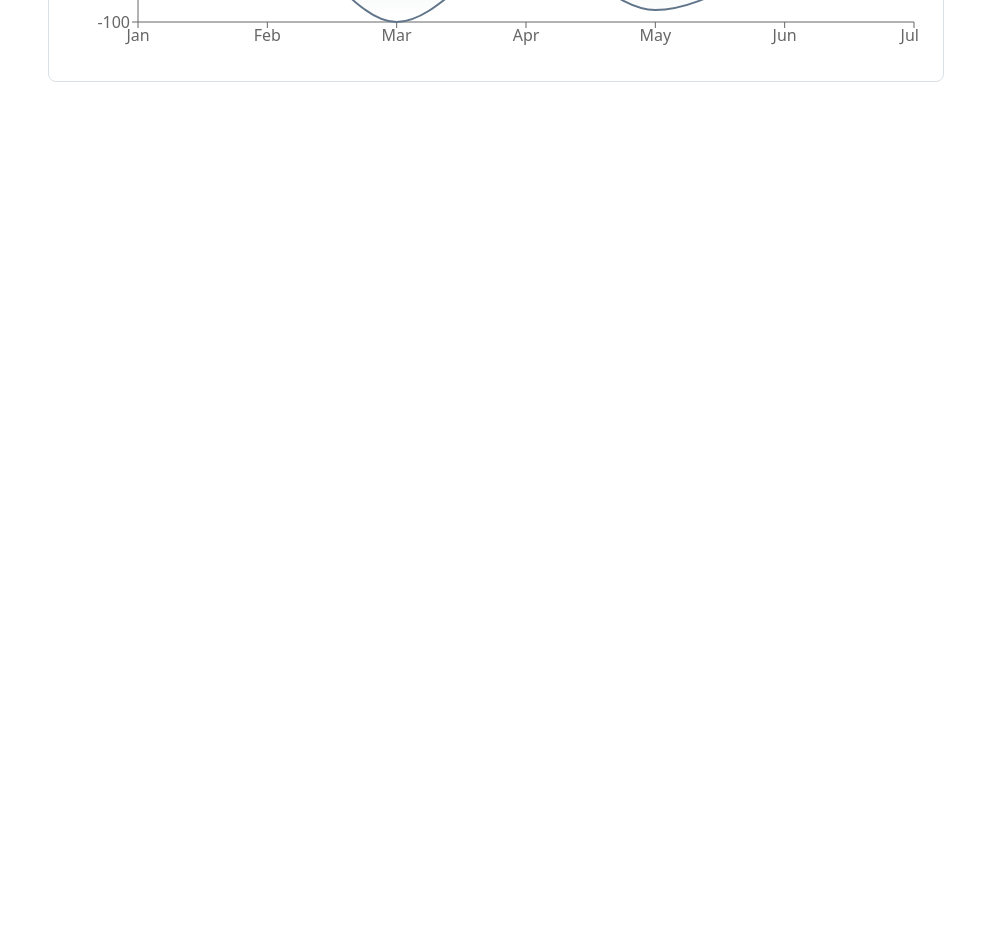
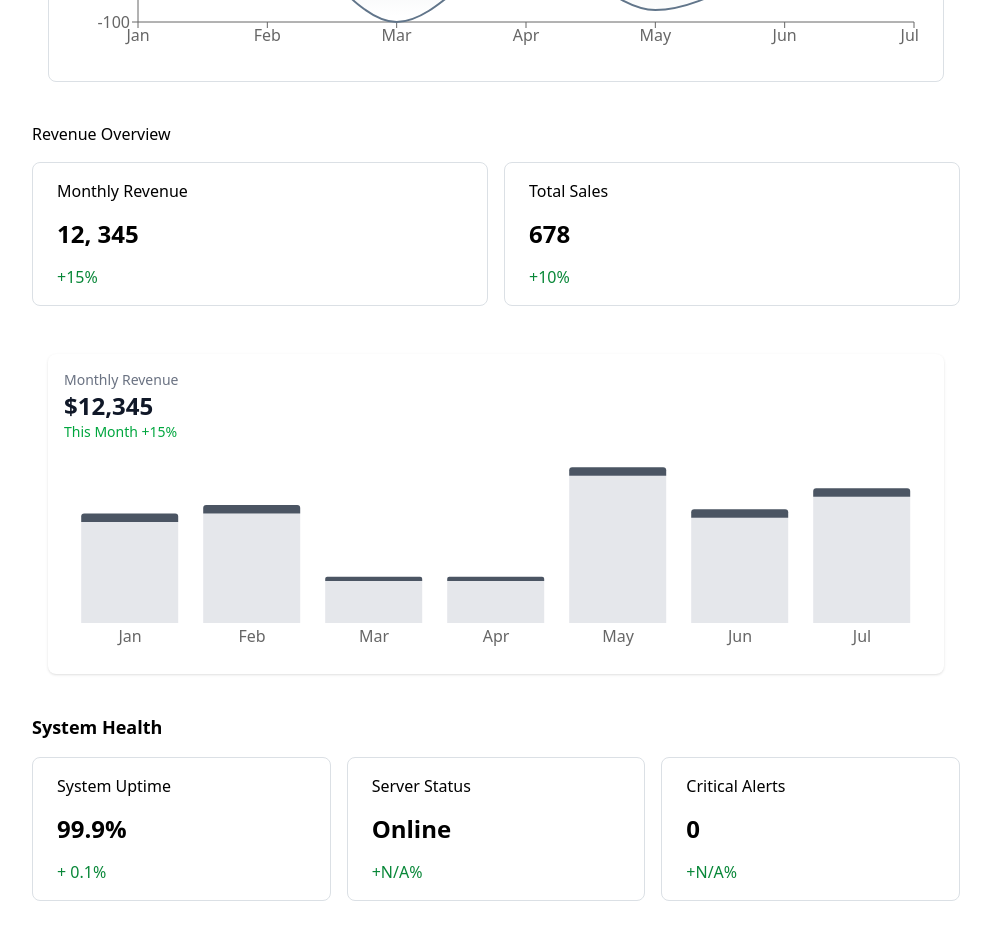
Before and after one commit to jason2000-cpu/InsightFul, a React (Vite) app: page / in a window 1280 px wide. Shown: the part 600-1533 px from the top of the page, without its empty margins (144-1135 px from the left). Before the commit the page ends 800 px from the top, so only its background shows below. Built offline with nearby package versions, Linux system fonts and the light colour scheme.

Commit message:
update: added widgets for system health

```diff
--- a/src/Components/Dashboard.tsx
+++ b/src/Components/Dashboard.tsx
@@ -1,4 +1,7 @@
-import Metrics from "./user-metrics/Metrics"
+import RevenueMetrics from "./revenue-metrics/RevenueMetrics"
+import SystemMetrics from "./system-metrics/SystemMetrics"
+import UserMetrics from "./user-metrics/UserMetrics"
+
 
 
 function Dashboard() {
@@ -6,7 +9,9 @@ function Dashboard() {
     <div className="px-[160px] py-[16px]">
       <div className=" space-y-2">
         <div className="font-bold text-2xl p-[16px]">Dashboard</div>
-         <Metrics />
+         <UserMetrics />
+         <RevenueMetrics />
+         <SystemMetrics />
       </div>
     </div>
   )
--- a/src/Components/NavBar.tsx
+++ b/src/Components/NavBar.tsx
@@ -18,7 +18,7 @@ const navLinks = [
 
 function NavBar() {
   return (
-    <div className="flex fixed top-0 left-0 bg-white justify-between w-full shadow-md items-center px-4 py-2">
+    <div className="flex fixed top-0 left-0 z-10 bg-white justify-between w-full shadow-md items-center px-4 py-2">
         <div className="flex  items-center space-x-2 ">
             <img src="/static/logo.png" alt="LOGO" className="w-5" />
             <span className="font-bold text-[18px]">INFOSIGHT</span>
--- /dev/null
+++ b/src/Components/revenue-metrics/RevenueChartWidget.tsx
@@ -0,0 +1,51 @@
+import {
+    BarChart,
+    Bar,
+    XAxis,
+    Tooltip,
+    ResponsiveContainer,
+  } from 'recharts';
+
+  const data = [
+    { name: 'Jan', revenue: 2400, cap: 200 },
+    { name: 'Feb', revenue: 2600, cap: 200 },
+    { name: 'Mar', revenue: 1000, cap: 100 },
+    { name: 'Apr', revenue: 1000, cap: 100 },
+    { name: 'May', revenue: 3500, cap: 200 },
+    { name: 'Jun', revenue: 2500, cap: 200 },
+    { name: 'Jul', revenue: 3000, cap: 200 },
+  ];
+
+  export default function RevenueChartWidget() {
+    const totalRevenue = 12345;
+    const growth = 15;
+
+    return (
+      <div className="bg-white rounded-lg shadow p-4">
+        <h2 className="text-sm font-medium text-gray-500">Monthly Revenue</h2>
+        <p className="text-2xl font-bold text-gray-900">${totalRevenue.toLocaleString()}</p>
+        <p className="text-sm text-green-600">This Month +{growth}%</p>
+
+        <div className="mt-4" style={{ width: '100%', height: 200 }}>
+          <ResponsiveContainer>
+            <BarChart data={data} barGap={0}>
+              <XAxis dataKey="name" axisLine={false} tickLine={false} />
+              <Tooltip />
+                <Bar
+                    dataKey="revenue"
+                    fill="#E5E7EB"
+                    stackId="a"
+                />
+
+                <Bar
+                    dataKey="cap"
+                    fill="#4B5563"
+                    stackId="a"
+                    radius={[3, 3, 0, 0]}
+                />
+            </BarChart>
+          </ResponsiveContainer>
+        </div>
+      </div>
+    );
+  }
--- a/src/Components/revenue-metrics/Metrics.tsx
+++ b/src/Components/revenue-metrics/RevenueMetrics.tsx
@@ -1,36 +1,39 @@
 import Card from "../user-metrics/Card"
+import RevenueChartWidget from "./RevenueChartWidget"
 
 
 const cardDetails = [
     {
         id: 1,
         title: "Monthly Revenue",
+        total: "12, 345",
         change: "pos",
-        changeRate: 15
+        changeRate: '15'
     },
     {
         id: 2,
         title: "Total Sales",
+        total: "678",
         change: "pos",
-        changeRate: 8
+        changeRate: '10'
     }
 ]
 
-function Metrics() {
+function RevenueMetrics() {
   return (
     <div className="px-[16px]">
         <div className="pb-[16px]">Revenue Overview</div>
-        <div className="flex space-x-[16px] space-y-[16px]  w-full justify-between m">
+        <div className="flex space-x-[16px] space-y-[16px]  w-full justify-between">
             {
                 cardDetails.map( det => <Card  key={det.id} details={det}/>)
             }
         </div>
 
         <div className="w-full py-8 px-4">
-
+            <RevenueChartWidget />
         </div>
     </div>
   )
 }
 
-export default Metrics
+export default RevenueMetrics
--- /dev/null
+++ b/src/Components/system-metrics/SystemMetrics.tsx
@@ -0,0 +1,41 @@
+import Card from "../user-metrics/Card"
+
+const cardDetails = [
+    {
+        id: 1,
+        title: 'System Uptime',
+        total: '99.9%',
+        change: 'pos',
+        changeRate:' 0.1',
+    },
+    {
+        id: 2,
+        title: 'Server Status',
+        total: 'Online',
+        change: 'pos',
+        changeRate: 'N/A'
+    },
+    {
+        id: 3,
+        title: 'Critical Alerts',
+        total: '0',
+        change: 'pos',
+        changeRate: 'N/A'
+    }
+]
+
+function SystemMetrics() {
+  return (
+    <div className="px-[16px]">
+        <div className="pb-[16px] font-bold text-[18px]">System Health</div>
+        <div className="flex space-x-[16px] space-y-[16px]  w-full justify-between">
+            {
+                cardDetails.map( details => <Card key={details.id} details={details} />)
+            }
+        </div>
+
+    </div>
+  )
+}
+
+export default SystemMetrics
--- a/src/Components/user-metrics/Card.tsx
+++ b/src/Components/user-metrics/Card.tsx
@@ -3,7 +3,7 @@ type CardDetails = {
     title: string;
     total: string;
     change: string;
-    changeRate: number
+    changeRate: string
 }
 
 
@@ -13,7 +13,7 @@ type CardProps = {
 
 function Card({ details }: CardProps) {
     return (
-      <div className="flex flex-col justify-between border border-[#DBE0E5] rounded-[8px] w-[298px] h-[144px] px-[24px] py-[16px]">
+      <div className="flex flex-col justify-between border border-[#DBE0E5] rounded-[8px] w-[456px] h-[144px] px-[24px] py-[16px]">
         <span>{details.title}</span>
         <span className="font-bold text-[24px]">{details.total}</span>
         <div>{details.change === 'pos' ? (
--- a/src/Components/user-metrics/Metrics.tsx
+++ b/src/Components/user-metrics/UserMetrics.tsx
@@ -7,24 +7,24 @@ const cardDetails = [
         title: 'Active Users',
         total: '1,234',
         change: 'pos',
-        changeRate: 5
+        changeRate: '5'
     },
     {
         id: 2,
         title: 'New Sign-Ups',
         total: '56',
         change: 'pos',
-        changeRate: 10
+        changeRate: '10'
     },
     {
         id: 3,
         title: 'User Growth',
         total: '+12',
         change: 'neg',
-        changeRate: 2
+        changeRate: '2'
     }
 ]
-function Metrics() {
+function UserMetrics() {
   return (
     <div className="px-[16px]">
         <div className="pb-[16px]">Key Metrics</div>
@@ -41,4 +41,4 @@ function Metrics() {
   )
 }
 
-export default Metrics
+export default UserMetrics
```
